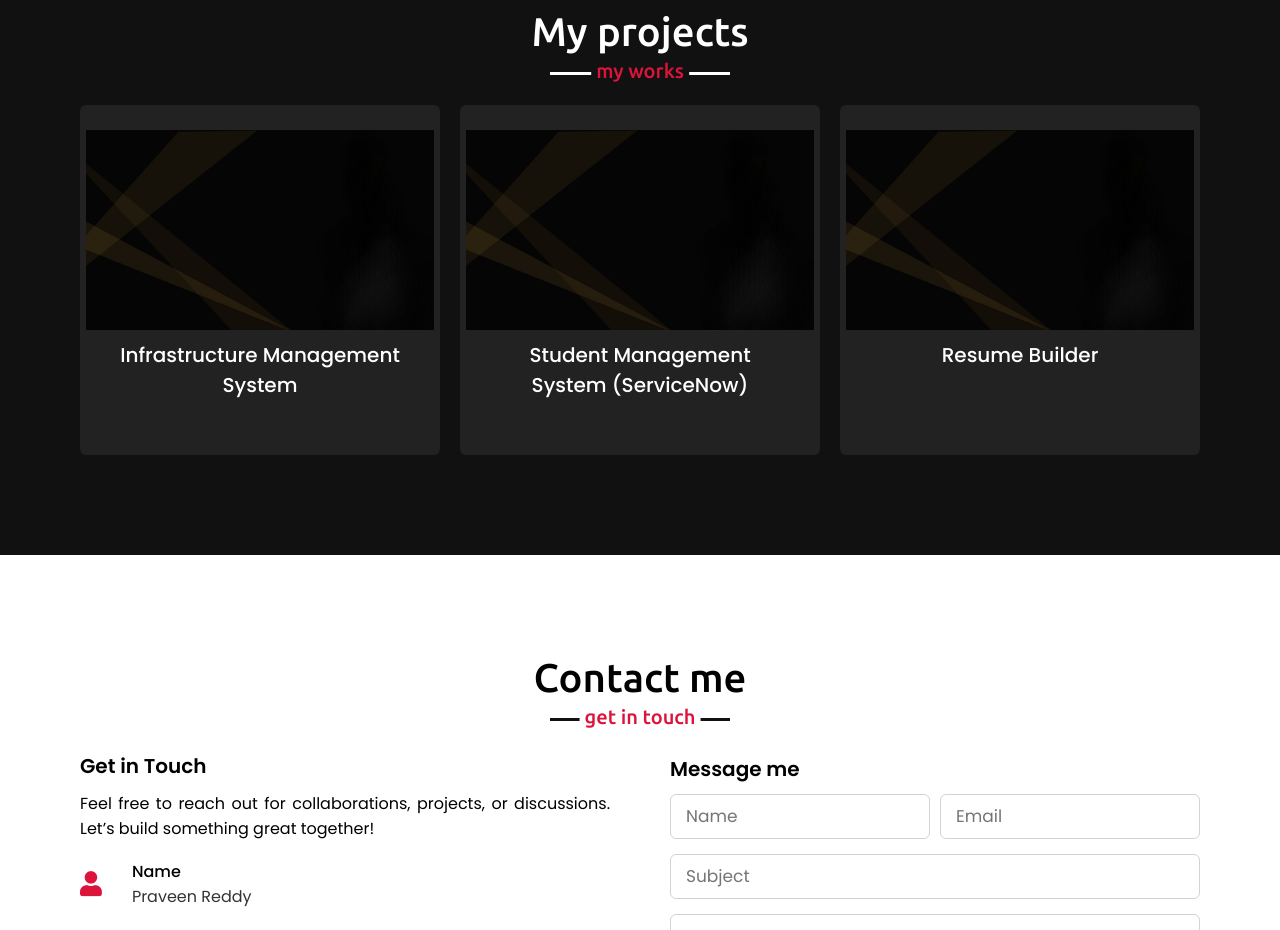
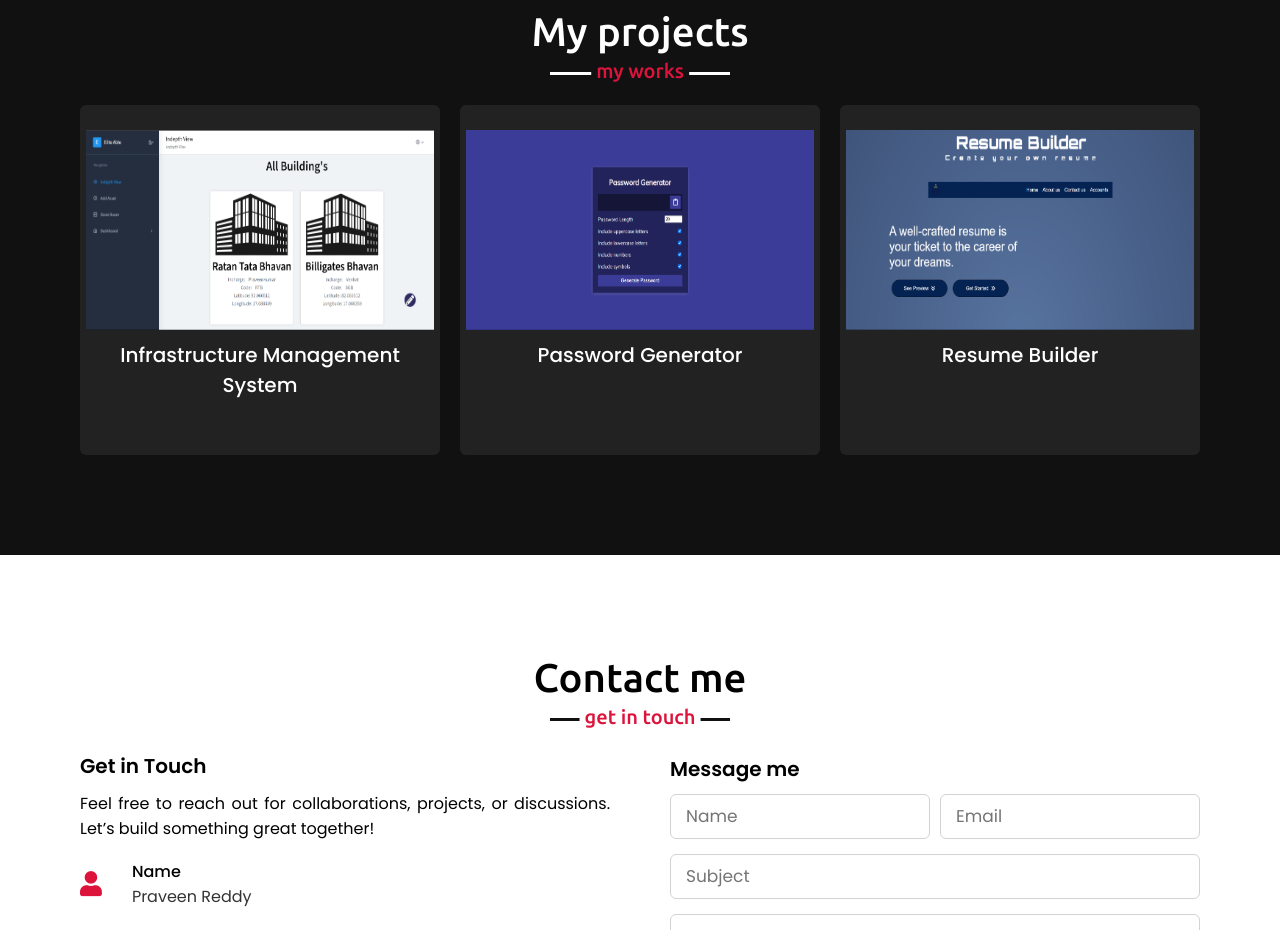
Before and after one commit to Praveen8104/my-portfolio, a website: page index.html in a window 1280 px wide. Shown: the part 2720-3650 px from the top of the page. Drawn offline with nearby package versions, Linux system fonts and the light colour scheme.

Commit message:
update project images and descriptions in carousel for better representation

```diff
--- a/index.html
+++ b/index.html
@@ -178,22 +178,22 @@
             <div class="carousel owl-carousel">
                 <div class="card">
                     <div class="box">
-                        <img src="images/profile-1.jpg" alt="">
+                        <img src="images/Screenshot 2025-02-22 223242.png" alt="">
                         <div class="text">Resume Builder</div>
                         <p></p>
                     </div>
                 </div>
                 <div class="card">
                     <div class="box">
-                        <img src="images/profile-1.jpg" alt="">
+                        <img src="images/Screenshot 2025-02-22 223538.png" alt="">
                         <div class="text">Infrastructure Management System</div>
                         <p></p>
                     </div>
                 </div>
                 <div class="card">
                     <div class="box">
-                        <img src="images/profile-1.jpg" alt="">
-                        <div class="text">Student Management System (ServiceNow)</div>
+                        <img src="images/Screenshot 2025-02-22 223824.png" alt="">
+                        <div class="text">Password Generator</div>
                         <p></p>
                     </div>
                 </div>
```
Also changed, not shown: images/Screenshot 2025-02-22 223242.png (added), images/Screenshot 2025-02-22 223538.png (added), images/Screenshot 2025-02-22 223824.png (added).
